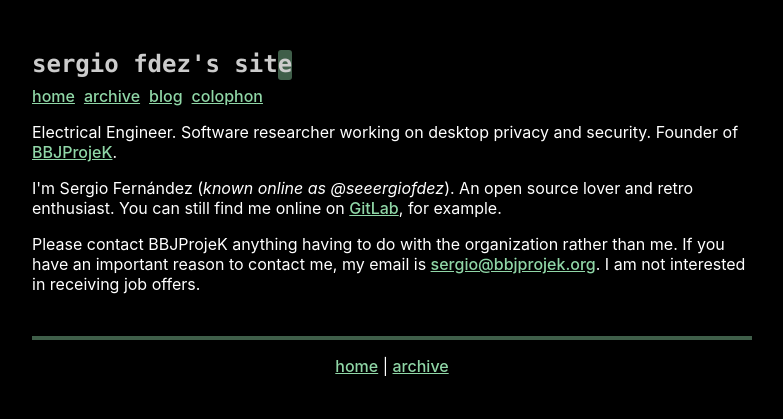
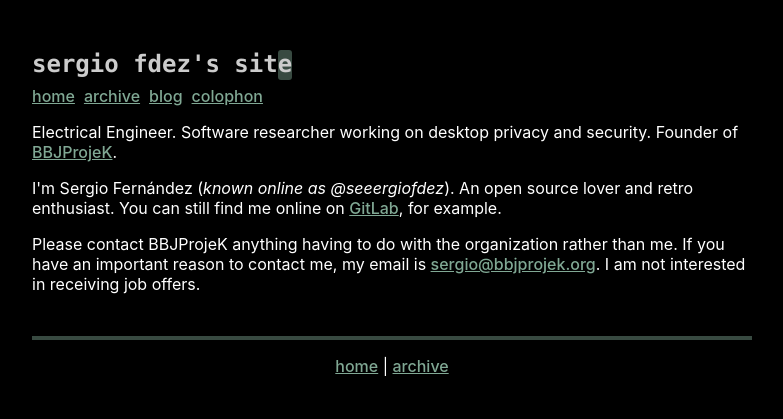
Before and after one commit to seeergiofdez/sergio, a website: page index.html in a window 1280 px wide. Shown: the whole page, without its empty margins (248-1031 px from the left). Drawn offline with Linux system fonts and the dark colour scheme.

Commit message:
css: Use more natural branding color for dark mode
Signed-off-by: Sergio Fdez <sergio@bbjprojek.org>

```diff
--- a/assets/main.css
+++ b/assets/main.css
@@ -34,8 +34,8 @@ body {
     color-scheme: dark;
     --foreground: #FFFFFF;
     --foreground-inv: #202020;
-    --branding: #90D7A7;
-    --branding-op: #90D7A770;
+    --branding: #80A894;
+    --branding-op: #80A89470;
     --background: #000000;
     --background-alt: #202020;
     --heading: #CCCCCC;
```
